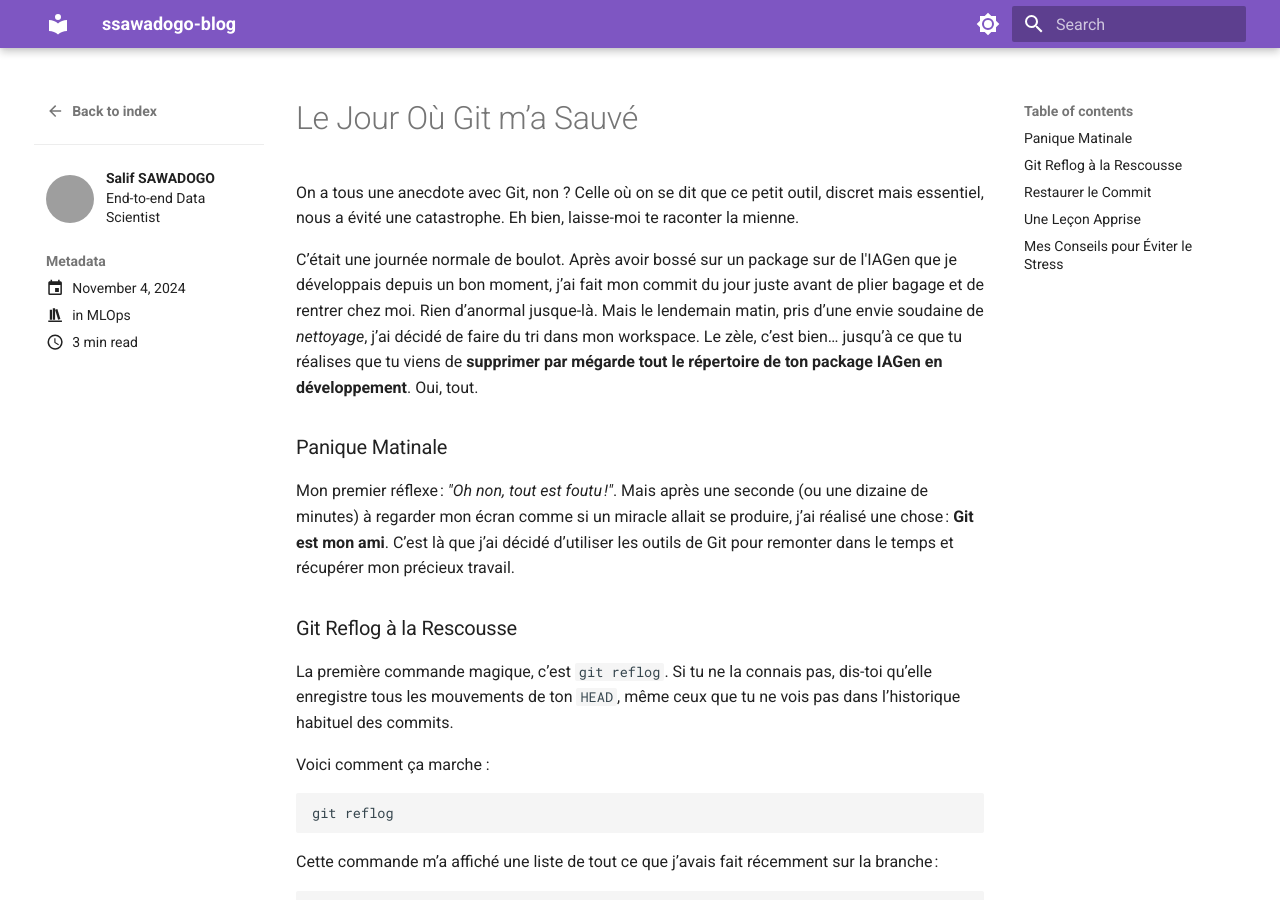
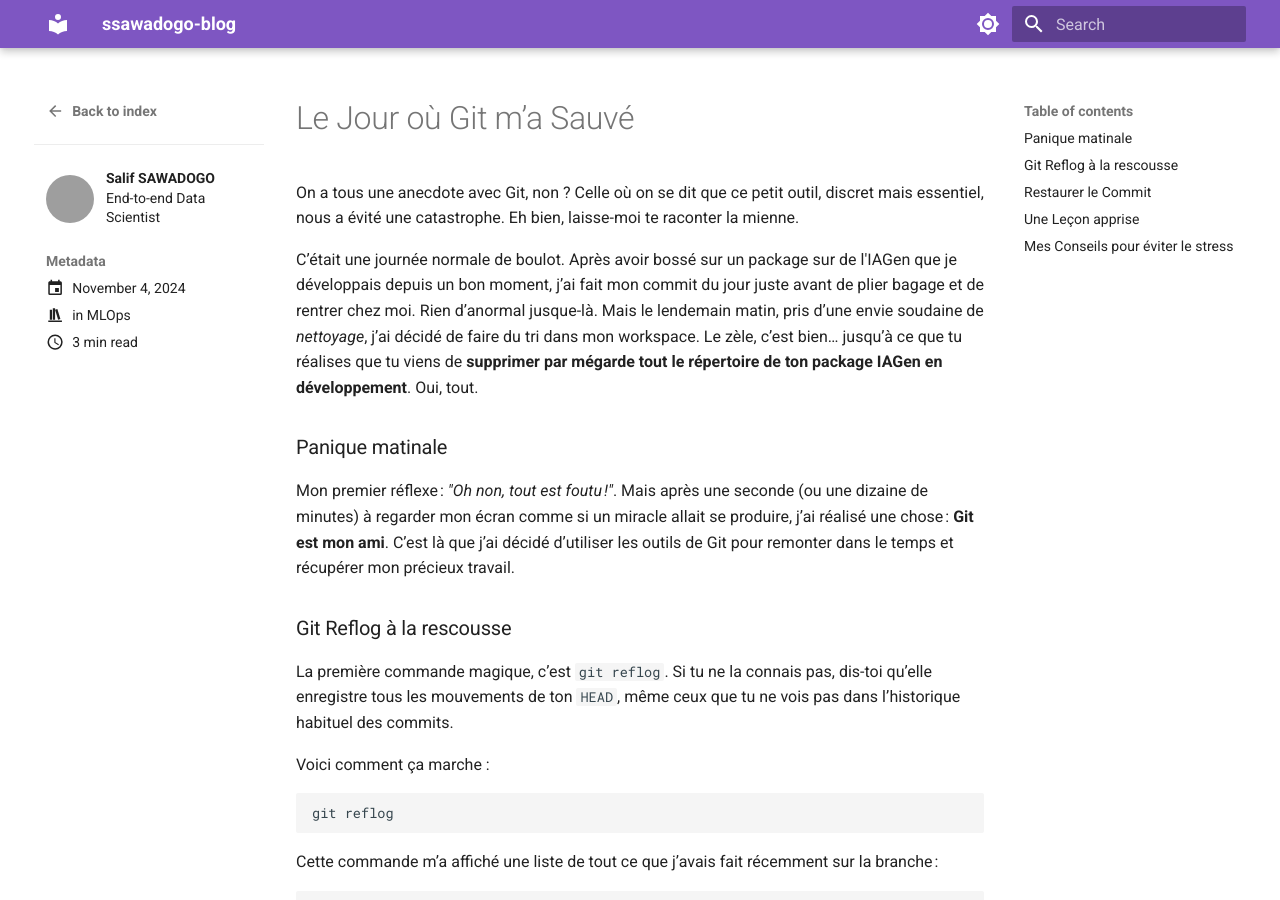
Before and after one commit to sawallesalfo/blog, an MkDocs documentation site: the page built from docs/posts/git_saves_me.md, in a window 1280 px wide and 900 px high. Built offline with MkDocs 1.6.1 and Material for MkDocs 9.7.7, drawn with Linux system fonts in a browser that asks for light colours; comment, search, counter and statistics services are not loaded; some of the changed text lies outside the part shown; grey boxes are pictures that could not be loaded.

```diff
--- a/docs/posts/git_saves_me.md
+++ b/docs/posts/git_saves_me.md
@@ -7,17 +7,17 @@ categories:
 - MLOps
 
 ---
-# Le Jour Où Git m’a Sauvé
+# Le Jour où Git m’a Sauvé
 
 On a tous une anecdote avec Git, non ? Celle où on se dit que ce petit outil, discret mais essentiel, nous a évité une catastrophe. Eh bien, laisse-moi te raconter la mienne.
 
 C’était une journée normale de boulot. Après avoir bossé sur un package sur de l'IAGen que je développais depuis un bon moment, j’ai fait mon commit du jour juste avant de plier bagage et de rentrer chez moi. Rien d’anormal jusque-là. Mais le lendemain matin, pris d’une envie soudaine de *nettoyage*, j’ai décidé de faire du tri dans mon workspace. Le zèle, c’est bien… jusqu’à ce que tu réalises que tu viens de **supprimer par mégarde tout le répertoire de ton package IAGen en développement**. Oui, tout.
 <!-- more -->
 
-### Panique Matinale
+### Panique matinale
 Mon premier réflexe : *"Oh non, tout est foutu !"*. Mais après une seconde (ou une dizaine de minutes) à regarder mon écran comme si un miracle allait se produire, j’ai réalisé une chose : **Git est mon ami**. C’est là que j’ai décidé d’utiliser les outils de Git pour remonter dans le temps et récupérer mon précieux travail.
 
-### Git Reflog à la Rescousse
+### Git Reflog à la rescousse
 La première commande magique, c’est `git reflog`. Si tu ne la connais pas, dis-toi qu’elle enregistre tous les mouvements de ton `HEAD`, même ceux que tu ne vois pas dans l’historique habituel des commits.
 
 Voici comment ça marche :
@@ -57,13 +57,13 @@ Une fois que j’ai trouvé le commit, il fallait revenir à cet état. Voici le
 
 Moi, dans ma panique, j’ai joué la carte de la sécurité avec `--soft`. On ne sait jamais !
 
-### Une Leçon Apprise
+### Une Leçon apprise
 Après avoir tout récupéré et vérifié que tout fonctionnait bien, j’ai poussé les changements avec un petit `git push --force`. C’était comme si rien ne s’était passé.
 
 Morale de l’histoire : **Git n’oublie jamais**. Même quand toi, tu fais des bêtises. Depuis ce jour, je fais toujours des commits réguliers et je vérifie deux fois avant de supprimer quoi que ce soit. Et toi, quelle est ta *success story* avec Git ?
 
 
-### Mes Conseils pour Éviter le Stress
+### Mes Conseils pour éviter le stress
 1. **Commite souvent** : Plus il y a de checkpoints, mieux c’est.
 2. **Apprends à utiliser `git reflog` et `git reset`** : Ces outils te sauveront la mise un jour.
 3. **Fais une sauvegarde locale régulière** : Si Git ne te suffit pas, un petit script de sauvegarde ne fait jamais de mal.
```
